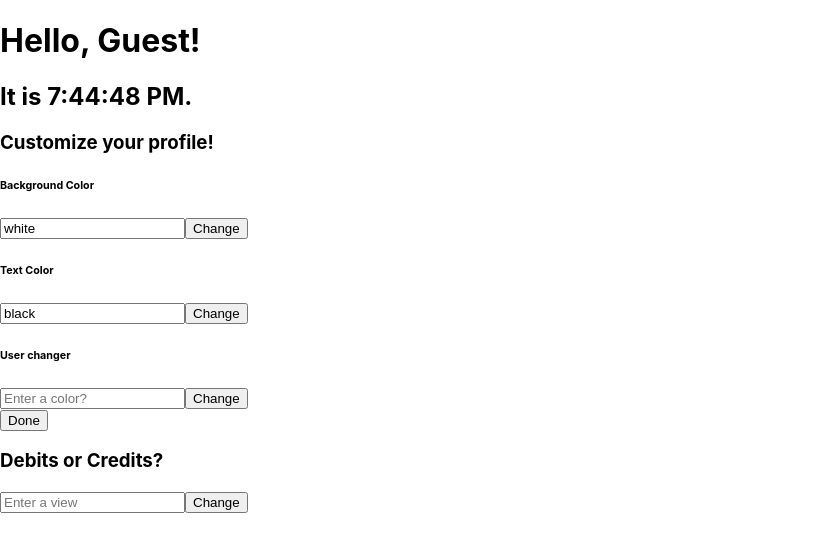
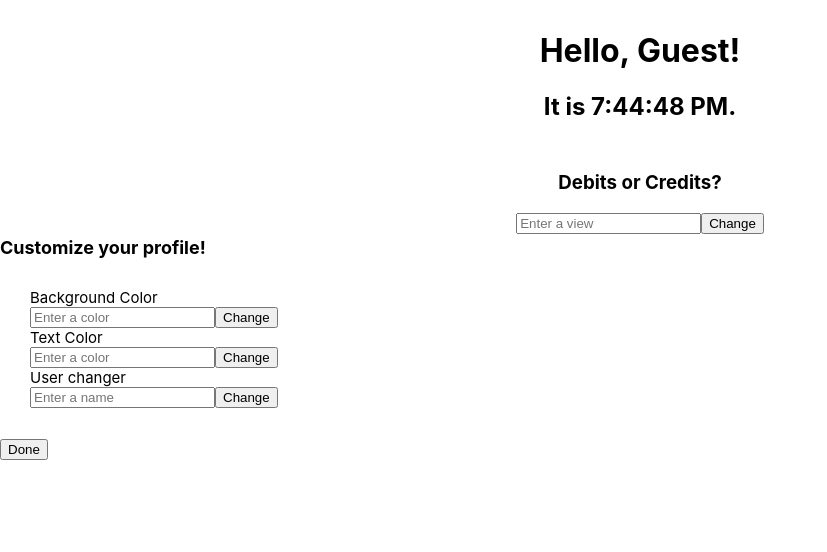
Before and after one commit to buffalos/Assignment-4, a React (Create React App) app: page / in a window 1280 px wide. Both pictures are taken after a click on the button "Customize". Shown: the top 552 px of the page, without its empty margins (0-827 px from the left). Built offline with nearby package versions, Linux system fonts and the light colour scheme.

Commit message:
aesthetic of page

```diff
--- a/src/App.js
+++ b/src/App.js
@@ -27,15 +27,21 @@ class App extends Component {
     this.setState({user:currUser})
   }
   render() {
+      const titlestyle = {
+          fontSize: '18px',
+          display: "inline-block",
+          fontWeight: "bold"
+      }
       document.body.style.backgroundColor = this.state.bg;
       document.body.style.color = this.state.txt;
-      //console.log(document.body.style.background);
     return (
       <div>
         <Time user={this.state.user} />
-        <h3>Customize your profile!</h3>
+        <BankData />
+        <span style={titlestyle}>Customize your profile!</span>
+        <div className="cf" >
         <CustomizeDisplay callbackA={this.callbackB} callbackC={this.callbackD} changeUser={this.callbackF}/>
-        <BankData />
+            </div>
         </div>
     );
   }
--- a/src/components/BankData.js
+++ b/src/components/BankData.js
@@ -32,7 +32,7 @@ class BankData extends Component {
     	      this.setState({credits: credits});
     	  }
       } catch (e) {
-          console.log("sorry"); //Not Found
+          console.log("sorry!"); //Not Found
     }
   }
 
@@ -53,20 +53,22 @@ class BankData extends Component {
   }
 
   render() {
+      const dcstyle = {
+          padding: "1px",
+          textAlign: "center",
+      }
       return (
         <div className="container">
-          <div className="search">
-            <h3>Debits or Credits?</h3>
+          <div  style={dcstyle } className="search">
+            <h3> Debits or Credits? </h3>
             <input type="text" value={this.state.selected} onChange={this.handleInputChange} placeholder="Enter a view"/>
             <button onClick={this.handleViewChange}>Change</button>
           </div>
           { this.state.bval
-          ? <div>
-              <h3>{this.state.selected}</h3>
+          ? <div  style={dcstyle}>
                   {this.debitsView()}
               </div>
-          : <div>
-              <h3>{this.state.selected}</h3>
+          : <div style={dcstyle}>
                   {this.creditsView()}
               </div>
           }
--- a/src/components/CurrentTime.js
+++ b/src/components/CurrentTime.js
@@ -25,8 +25,12 @@ class Time extends Component {
   }
 
   render() {
+      const mystyle = {
+          padding: "10px",
+          textAlign: "center"
+      }
     return (
-      <div>
+      <div style={mystyle} >
         <h1>Hello, {this.props.user}!</h1>
         <h2>It is {this.state.date.toLocaleTimeString()}.</h2>
       </div>
--- a/src/components/CustomizeDisplay.js
+++ b/src/components/CustomizeDisplay.js
@@ -6,8 +6,8 @@ class CustomizeDisplay extends Component {
     super(props);
     this.state = {
       styles: {
-       backgroundColor: 'white',
-       color: 'black',
+       backgroundColor: '',
+       color: '',
        user: 'Guest'
     },
       display: false,
@@ -37,7 +37,7 @@ class CustomizeDisplay extends Component {
   BG_getInput = () => {
     return (
         <div>
-        <input type="text" value={this.state.styles.backgroundColor} onChange={this.BG_handleInputChange} placeholder="Enter a color?"/>
+        <input type="text" value={this.state.styles.backgroundColor} onChange={this.BG_handleInputChange} placeholder="Enter a color"/>
             <button onClick={this.BG_handleChange}>Change</button>
         </div>
     );
@@ -54,7 +54,7 @@ class CustomizeDisplay extends Component {
   U_getInput = () => {
     return (
         <div>
-        <input type="text" id="user" value={this.state.user} onChange={this.U_handleInputChange} placeholder="Enter a color?"/>
+        <input type="text" id="user" value={this.state.user} onChange={this.U_handleInputChange} placeholder="Enter a name"/>
             <button onClick={this.U_handleChange}>Change</button>
         </div>
     );
@@ -76,20 +76,26 @@ class CustomizeDisplay extends Component {
         console.log(passeduser);
     }
   render() {
+      const cfstyle = {
+          margin: '30px',
+          fontSize: "15px",
+
+      }
       return (
          <div>
           { this.state.display
           ? <div>
-              <h6>Background Color</h6>
+                <div style={cfstyle}>
+              <span>Background Color</span>
                   {this.BG_getInput()}
-              <h6>Text Color</h6>
+              <span>Text Color</span>
                 {this.TXT_getInput()}
-                <h6>User changer</h6>
+              <span>User changer</span>
                   {this.U_getInput()}
+            </div>
             <button onClick={this.handleDisplayClick}>Done</button>
               </div>
           : <div>
-              <h4>Customize?</h4>
               <button onClick={this.handleDisplayClick}>Customize</button>
           </div>
           }
```
